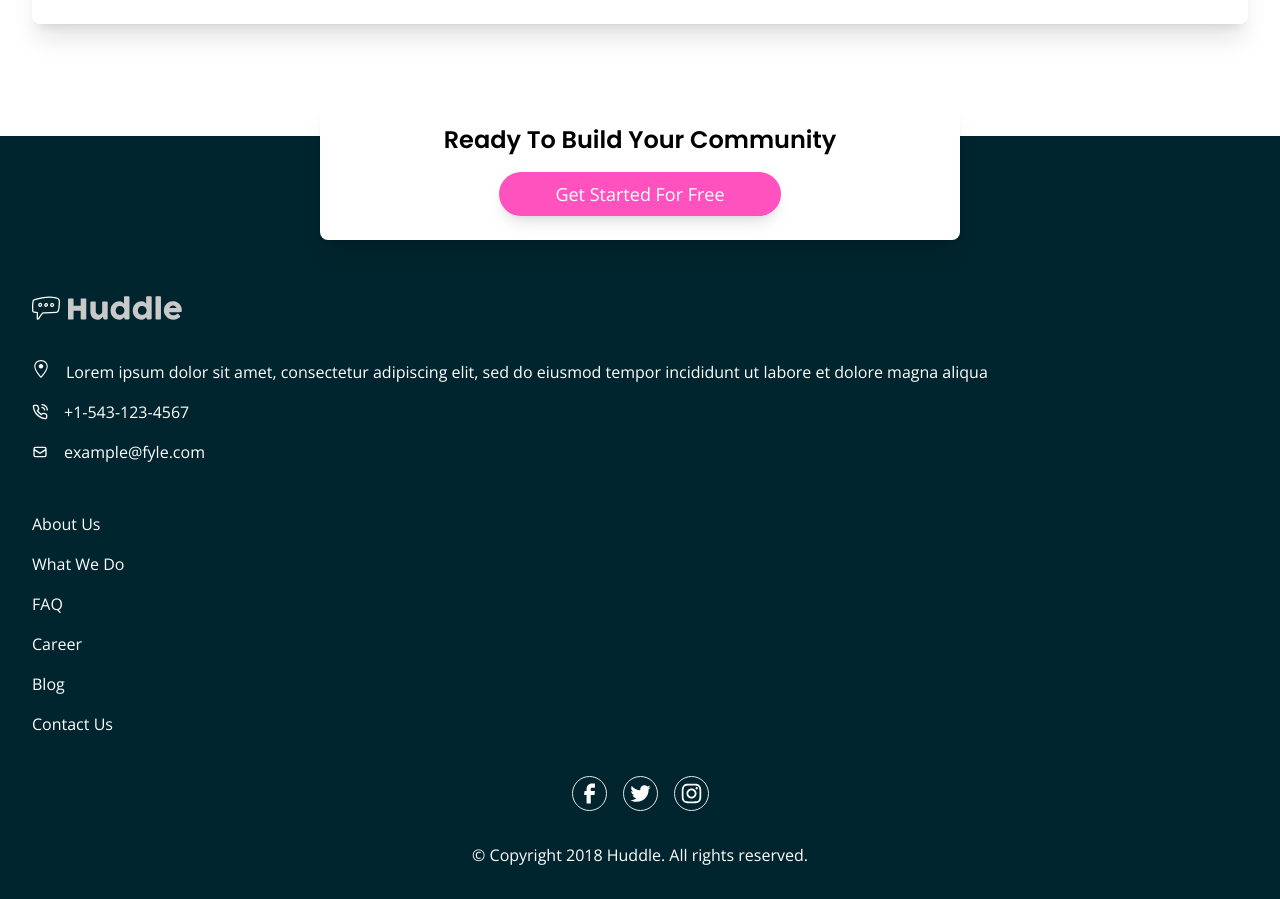
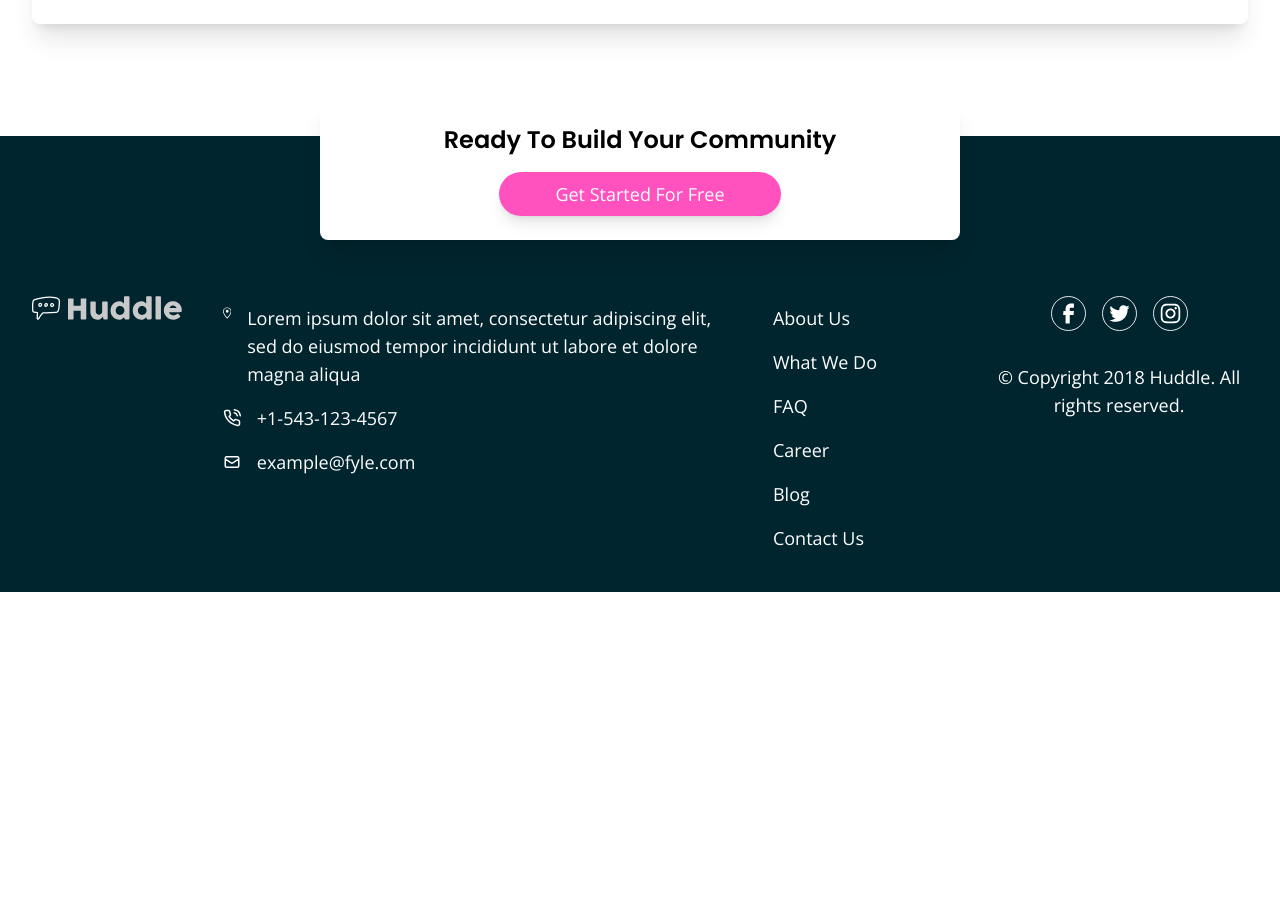
Before and after one commit to ronaldlamdev/huddle-landing-page-fe-mentor, a React (Vite) app: page / in a window 1280 px wide. Shown: the part 2380-3279 px from the top of the page. After the commit the page ends 2972 px from the top, so only its background shows below. Built offline with nearby package versions, Linux system fonts and the light colour scheme.

Commit message:
finished footer desktop styling

```diff
--- a/src/components/Footer.jsx
+++ b/src/components/Footer.jsx
@@ -9,12 +9,12 @@ import {AiOutlineTwitter, AiOutlineInstagram} from 'react-icons/ai'
 
 const Footer = () => {
   return (
-    <footer className='bg-[#00252e] text-white px-8 pt-40 pb-8 flex flex-col justify-between gap-8'>
+    <footer className='bg-[#00252e] text-white px-8 pt-40 pb-8 flex flex-col justify-between gap-8 lg:flex-row lg:justify-around lg:text-lg'>
+      <div className='flex flex-col justify-between gap-8 lg:flex-row lg:gap-4'>
       <a href='/' className='w-fit'>
         <img src={Logo} alt="logo" className='brightness-[9] grayscale max-w-[150px]'/>
       </a>
-      <div className='flex flex-col justify-between gap-8'>
-        <ul>
+        <ul className='w-[55%]'>
           <li className='flex py-2'>
             <GoLocation className='mr-4 text-4xl sm:text-lg'/>
             <p>
@@ -33,7 +33,7 @@ const Footer = () => {
             <p>example@fyle.com</p>
           </li>
         </ul>
-        <ul>
+        <ul className='lg:w-[20%]'>
           <li className='py-2 hover:underline cursor-pointer w-fit'>About Us</li>
           <li className='py-2 hover:underline cursor-pointer w-fit'>What We Do</li>
           <li className='py-2 hover:underline cursor-pointer w-fit'>FAQ</li>
```
